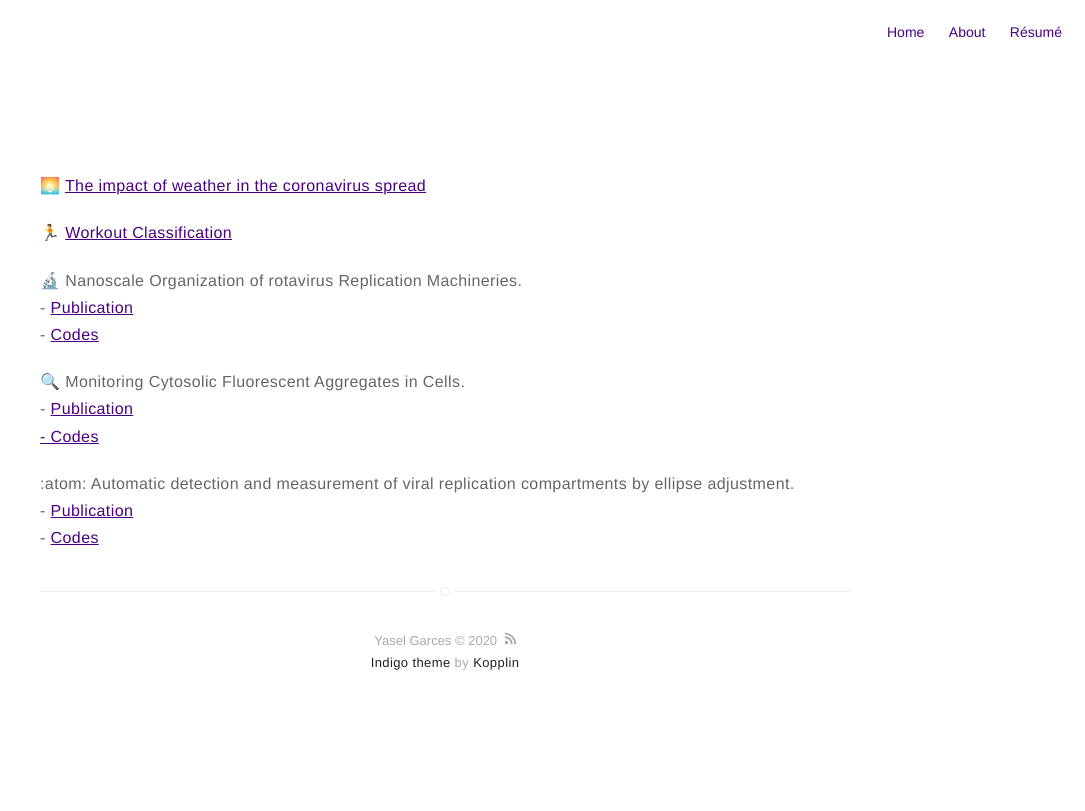
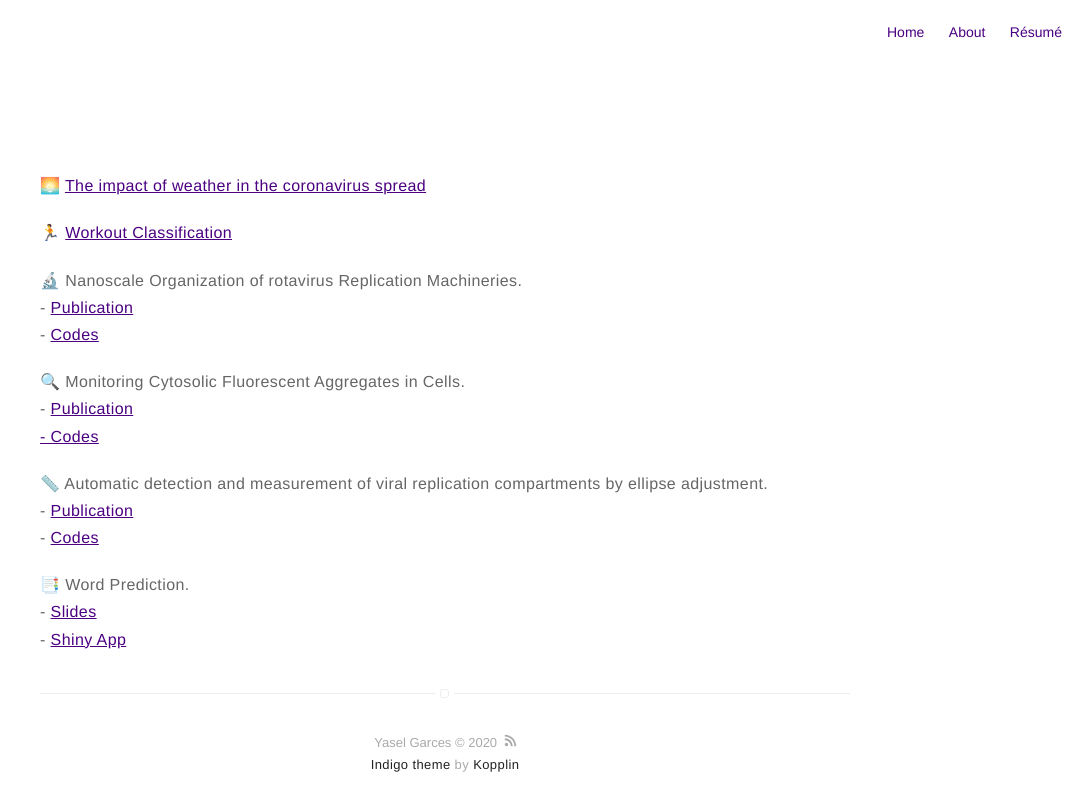
Before and after one commit to Yasel-Garces/Portafolio---Yasel-Garces, a Jekyll site: the page built from projects.md, in a window 1280 px wide. Shown: the top 811 px of the page, without its empty margins (195-1280 px from the left). Built offline with Jekyll 4.4.1, drawn with Linux system fonts in a browser that asks for light colours; emoji names are drawn with the system emoji font; our own code applies the rules of GitHub Pages for plain Markdown files.

Commit message:
Updating Projects

```diff
--- a/projects.md
+++ b/projects.md
@@ -12,6 +12,10 @@
 	- [Publication](https://github.com/Yasel-Garces/Monitoring-Cytosolic-Fluorescent-Aggregates-in-Cells)
 [	- Codes](https://www.biorxiv.org/content/10.1101/177139v1.full.pdf)
 
-:atom: Automatic detection and measurement of viral replication compartments by ellipse adjustment.
+:straight_ruler: Automatic detection and measurement of viral replication compartments by ellipse adjustment.
 	- [Publication](https://www.nature.com/articles/srep36505)
 	- [Codes](https://github.com/Yasel-Garces/MatlabCodes_Automatic_Detection_and_Measurement_of_Viral_Replication_Compartments_By_Ellipse_Adjustm)
+
+:bookmark_tabs: Word Prediction.
+	- [Slides](https://rpubs.com/Yasel88/281759)
+	- [Shiny App](https://yasel.shinyapps.io/WordPrediction/)
```
